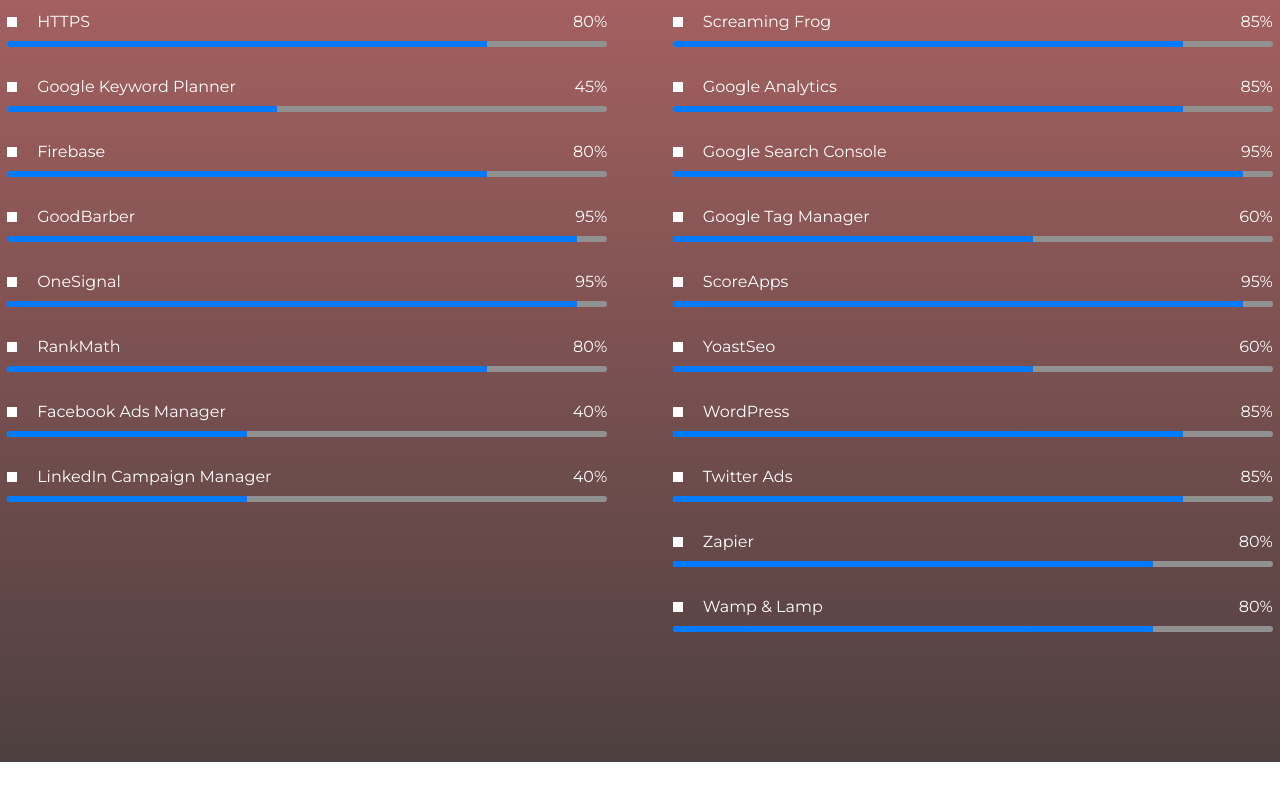
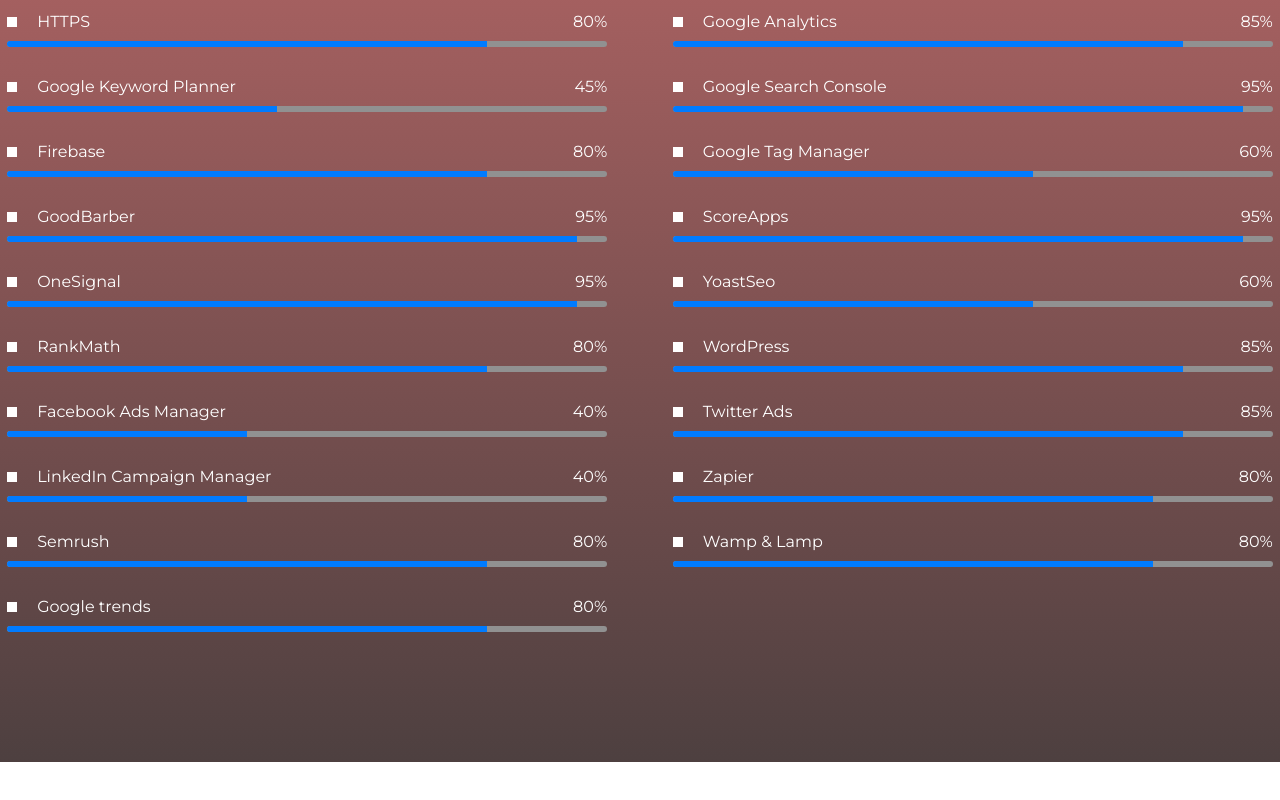
Before and after one commit to LorenaMarco/potfolio, a plain HTML site: page index.html in a window 1280 px wide. Shown: the part 3449-4249 px from the top of the page. Drawn offline with Linux system fonts and the light colour scheme.

Commit message:
Update index.html

```diff
--- a/index.html
+++ b/index.html
@@ -312,6 +312,24 @@
               <div class="barra-llenado" style="width: 40%" id="lcm"></div>
             </div>
           </div>
+          <div class="tool">
+            <div class="info">
+              <p><span class="lista"> </span>Semrush</p>
+              <span class="porcentaje">80%</span>
+            </div>
+            <div class="barra">
+              <div class="barra-llenado" style="width: 80%" id="semrush"></div>
+            </div>
+          </div>
+          <div class="tool">
+            <div class="info">
+              <p><span class="lista"> </span>Google trends</p>
+              <span class="porcentaje">80%</span>
+            </div>
+            <div class="barra">
+              <div class="barra-llenado" style="width: 80%" id="trends"></div>
+            </div>
+          </div>
         </div>
         <div class="columna">
           <div class="tool">
@@ -332,7 +350,7 @@
               <div class="barra-llenado" style="width: 85%" id="git"></div>
             </div>
           </div>
-          <div class="tool">
+          <!--<div class="tool">
             <div class="info">
               <p><span class="lista"> </span>Sass</p>
               <span class="porcentaje">80%</span>
@@ -340,7 +358,7 @@
             <div class="barra">
               <div class="barra-llenado" style="width: 80%" id="sass"></div>
             </div>
-          </div>
+          </div>-->
           <div class="tool">
             <div class="info">
               <p><span class="lista"> </span>Bootstrap</p>
```
